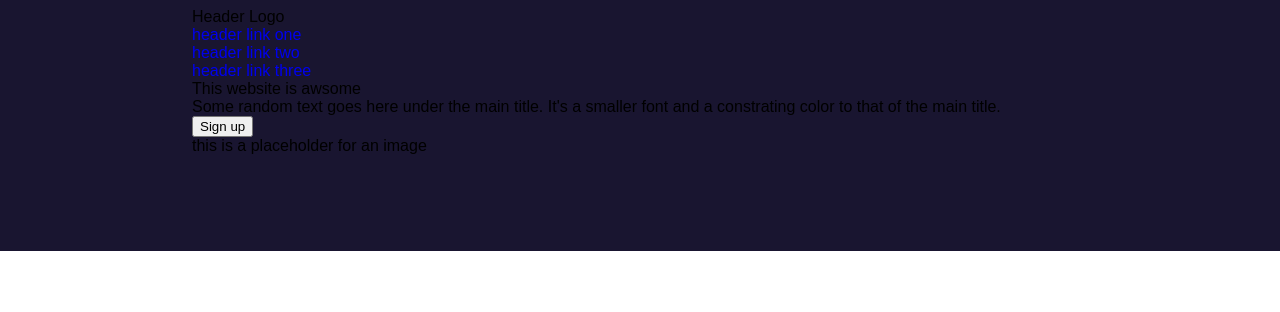
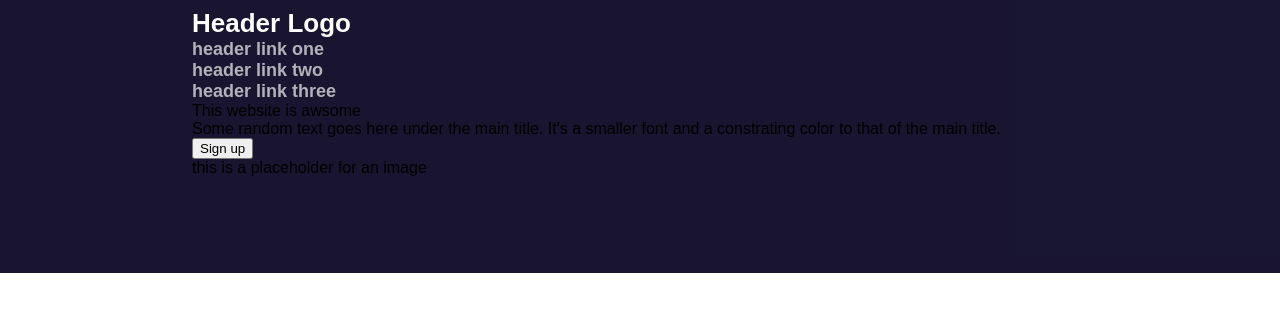
Before and after one commit to garang96/landing_page, a plain HTML site: page index.html in a window 1280 px wide. Drawn offline with Linux system fonts and the light colour scheme.

Commit message:
Give logo&nav-links color and font properties

```diff
--- a/styles.css
+++ b/styles.css
@@ -8,6 +8,7 @@ body {
 
 a {
     text-decoration: none;
+    color: rgba(255, 255, 255, 0.671);
 }
 
 ul {
@@ -20,3 +21,14 @@ header {
     background-color: rgba(9, 5, 34, 0.932);
     padding: 0.5em 8em 6em 12em;
 }
+
+#logo {
+    color: white;
+    font-size: 26px;
+    font-weight: 900;
+}
+
+.header-links {
+    font-size: 18px;
+    font-weight: 700;
+}
```
